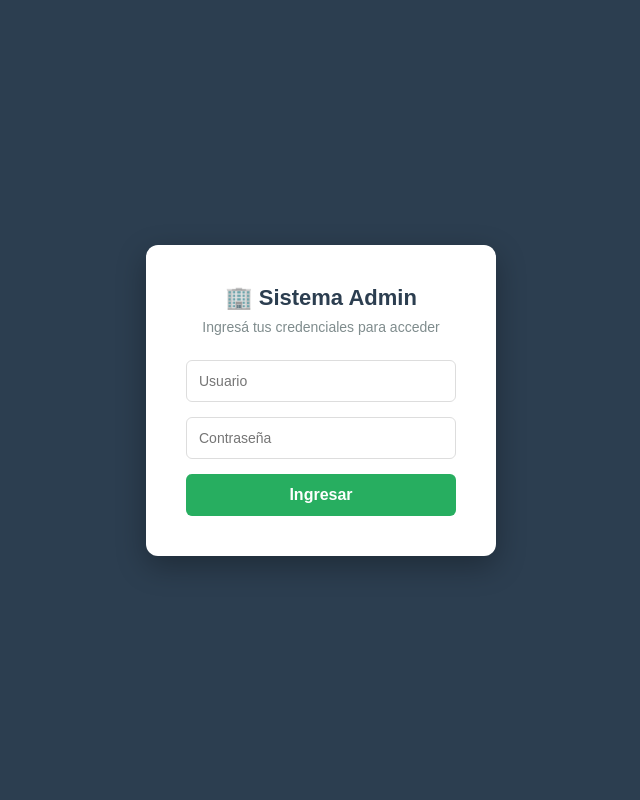
After one commit to matsatelital2000afk/sistema-administrativo, a Python web app: template templates/login.html in a window 1280 px wide. The commit adds this page. Shown: the whole page, without its empty margins (319-959 px from the left). Run offline with Jinja, Linux system fonts and the light colour scheme; the template is opened without the code that fills it, so the values that code supplies are empty.

Commit message:
resolver conflicto

```diff
--- a/templates/base.html
+++ b/templates/base.html
@@ -194,7 +194,8 @@
     <a href="/stock" class="{% if request.path == '/stock' %}activo{% endif %}">📦 Stock</a>
     <a href="/clientes" class="{% if request.path == '/clientes' %}activo{% endif %}">👥 Clientes</a>
     <a href="/cuentas" class="{% if request.path == '/cuentas' %}activo{% endif %}">💰 Cuentas</a>
-  </div>
+  <a href="/logout" style="color:#e74c3c;">🚪 Cerrar sesión</a>
+</div>
 
   <!-- Contenido -->
   <div class="contenido">
--- /dev/null
+++ b/templates/login.html
@@ -0,0 +1,90 @@
+<!DOCTYPE html>
+<html lang="es">
+<head>
+  <meta charset="UTF-8">
+  <title>Login — Sistema Administrativo</title>
+  <style>
+    * { margin: 0; padding: 0; box-sizing: border-box; }
+
+    body {
+      font-family: Arial, sans-serif;
+      background-color: #2c3e50;
+      display: flex;
+      justify-content: center;
+      align-items: center;
+      height: 100vh;
+    }
+
+    .login-box {
+      background: white;
+      padding: 40px;
+      border-radius: 12px;
+      box-shadow: 0 10px 30px rgba(0,0,0,0.3);
+      width: 350px;
+      text-align: center;
+    }
+
+    .login-box h1 {
+      color: #2c3e50;
+      margin-bottom: 8px;
+      font-size: 22px;
+    }
+
+    .login-box p {
+      color: #7f8c8d;
+      margin-bottom: 25px;
+      font-size: 14px;
+    }
+
+    .login-box input {
+      width: 100%;
+      padding: 12px;
+      margin-bottom: 15px;
+      border: 1px solid #ddd;
+      border-radius: 6px;
+      font-size: 14px;
+    }
+
+    .login-box button {
+      width: 100%;
+      padding: 12px;
+      background-color: #27ae60;
+      color: white;
+      border: none;
+      border-radius: 6px;
+      font-size: 16px;
+      font-weight: bold;
+      cursor: pointer;
+    }
+
+    .login-box button:hover {
+      background-color: #219a52;
+    }
+
+    .error {
+      background-color: #fde8e8;
+      color: #e74c3c;
+      padding: 10px;
+      border-radius: 6px;
+      margin-bottom: 15px;
+      font-size: 14px;
+    }
+  </style>
+</head>
+<body>
+  <div class="login-box">
+    <h1>🏢 Sistema Admin</h1>
+    <p>Ingresá tus credenciales para acceder</p>
+
+    {% if error %}
+    <div class="error">{{ error }}</div>
+    {% endif %}
+
+    <form method="POST">
+      <input type="text" name="usuario" placeholder="Usuario" required>
+      <input type="password" name="contrasena" placeholder="Contraseña" required>
+      <button type="submit">Ingresar</button>
+    </form>
+  </div>
+</body>
+</html>
```
Also changed, not shown: app.py (+53 -19 lines).
